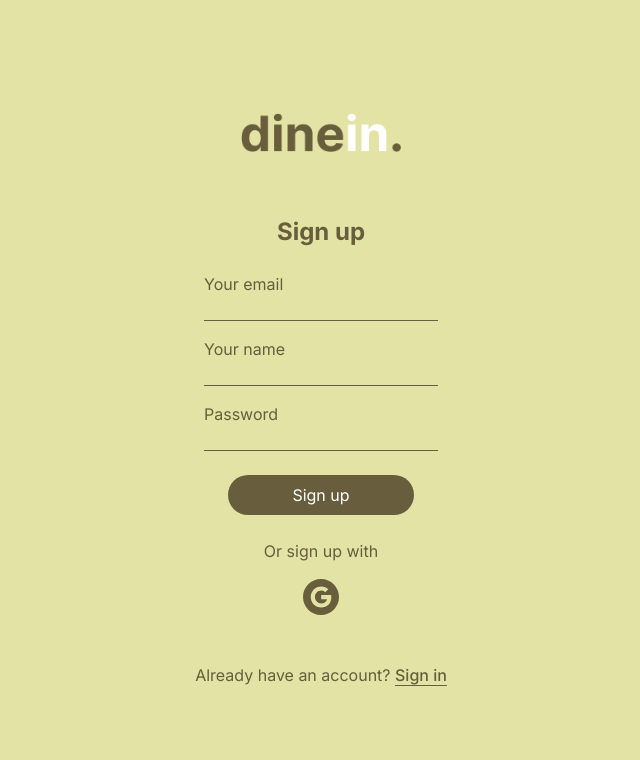
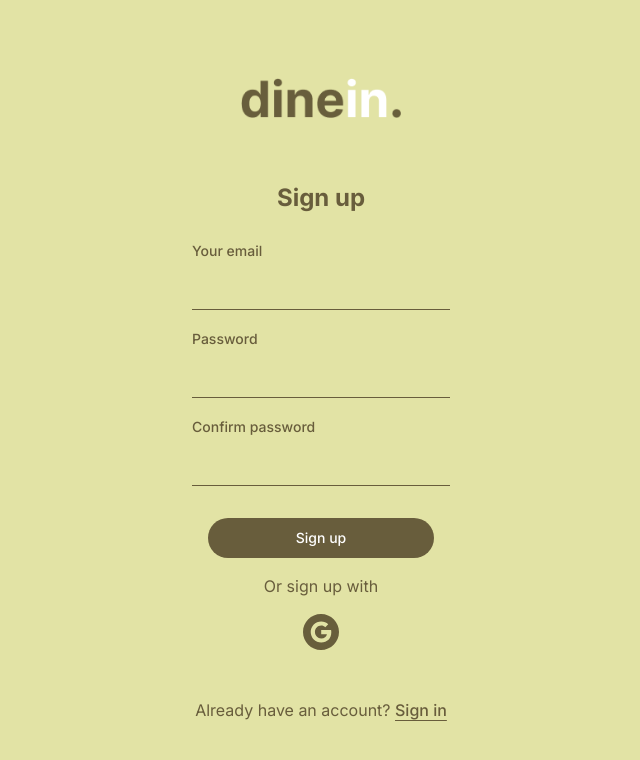
Before and after one commit to nancywu45/dinein, a Next.js app in the folder frontend/: page /signup in a window 1280 px wide. Shown: the top 760 px of the page, without its empty margins (319-959 px from the left). Built offline with nearby package versions, Linux system fonts and the light colour scheme; no server answers.

Commit message:
migrate signup form to shadcn forms

```diff
--- a/frontend/package.json
+++ b/frontend/package.json
@@ -9,10 +9,12 @@
     "lint": "next lint"
   },
   "dependencies": {
+    "@hookform/resolvers": "^3.9.0",
     "@radix-ui/react-dialog": "^1.1.1",
     "@radix-ui/react-dropdown-menu": "^2.1.1",
     "@radix-ui/react-label": "^2.1.0",
     "@radix-ui/react-slot": "^1.1.0",
+    "@supabase/auth-helpers-nextjs": "^0.10.0",
     "@supabase/supabase-js": "^2.45.0",
     "class-variance-authority": "^0.7.0",
     "clsx": "^2.1.1",
@@ -22,9 +24,11 @@
     "next": "14.2.5",
     "react": "^18",
     "react-dom": "^18",
+    "react-hook-form": "^7.52.2",
     "shadcn-ui": "^0.8.0",
     "tailwind-merge": "^2.4.0",
-    "tailwindcss-animate": "^1.0.7"
+    "tailwindcss-animate": "^1.0.7",
+    "zod": "^3.23.8"
   },
   "devDependencies": {
     "@types/node": "^20",
--- a/frontend/src/app/signup/page.tsx
+++ b/frontend/src/app/signup/page.tsx
@@ -1,20 +1,44 @@
 "use client"
 
 import Image from "next/image";
+import Link from "next/link";
 import { useEffect } from "react";
+import { useForm } from "react-hook-form";
+import { zodResolver } from "@hookform/resolvers/zod";
+import { z } from 'zod';
+
 import { supabase } from "../../lib/helper/supabaseClient";
+
 import MaxWidthWrapper from "@/components/MaxWidthWrapper"
+
 import dineInLogo from "../../../public/dinein-logo.png"
 import googleLogo from "../../../public/google_icon.svg"
-import Link from "next/link";
-import { useFormState } from "react-dom";
-import { printTextAction } from "./actions";
+
+import { Form, FormControl, FormField, FormItem, FormLabel, FormMessage } from "@/components/ui/form";
+import { Input } from "@/components/ui/input"
+import { Button } from "@/components/ui/button"
+
+const formSchema = z.object({
+  email: z.string().email(),
+  password: z.string().min(3),
+  passwordConfirm: z.string()
+}).refine((data) => {
+  return data.password === data.passwordConfirm
+}, {
+  message: "Passwords do not match",
+  path: ["passwordConfirm"]
+})
 
 export default function SignUp() {
 
-  const [state, formAction] = useFormState(printTextAction, { errors: {}})
+  const form = useForm<z.infer<typeof formSchema>>({
+    resolver: zodResolver(formSchema),
+    defaultValues: {
+      email: ""
+    }
+  })
 
-  const signUpDefault = async() => {
+  const signUpDefault = async (values: z.infer<typeof formSchema>) => {
     const { data, error } = await supabase.auth.signUp({
       email: 'example@email.com',
       password: 'example-password',
@@ -57,18 +81,50 @@
           priority
         />
         <h2 className="font-bold text-2xl text-left pb-6">Sign up</h2>
-        <form action={formAction} className="flex flex-col">
-          <label htmlFor="email">Your email</label>
-          <input name="email" type="text" className="bg-transparent border-b border-b-primary focus:border-primary" />
-          <span className="text-destructive">{state.errors.email}</span>
-          <label className="pt-4" htmlFor="name">Your name</label>
-          <input name="name" type="text" className="bg-transparent border-b border-b-primary focus:border-primary" />
-          <span className="text-destructive">{state.errors.name}</span>
-          <label className="pt-4" htmlFor="password">Password</label>
-          <input name="password" type="password" className="bg-transparent border-b border-b-primary focus:border-primary" />
-          <span className="text-destructive">{state.errors.password}</span>
-          <button className="py-2 px-10 m-6 bg-primary text-white rounded-full" onClick={signUpDefault}>Sign up</button>
-        </form>
+        <Form {...form}>
+          <form onSubmit={form.handleSubmit(signUpDefault)} className="flex flex-col max-w-full gap-4">
+            <FormField
+              control={form.control}
+              name="email"
+              render={({ field }) => {
+                return <FormItem>
+                  <FormLabel>Your email</FormLabel>
+                  <FormControl className="bg-transparent border-b border-b-primary rounded-none active:rounded-lg focus:rounded-lg">
+                    <Input type="email" {...field}/>
+                  </FormControl>
+                  <FormMessage />
+                </FormItem>
+              }}
+            />
+            <FormField
+              control={form.control}
+              name="password"
+              render={({ field }) => {
+                return <FormItem>
+                  <FormLabel>Password</FormLabel>
+                  <FormControl className="bg-transparent border-b border-b-primary rounded-none active:rounded-lg focus:rounded-lg">
+                    <Input type="password" {...field}/>
+                  </FormControl>
+                  <FormMessage />
+                </FormItem>
+              }}
+            />
+            <FormField
+              control={form.control}
+              name="passwordConfirm"
+              render={({ field }) => {
+                return <FormItem>
+                  <FormLabel>Confirm password</FormLabel>
+                  <FormControl className="bg-transparent border-b border-b-primary rounded-none active:rounded-lg focus:rounded-lg">
+                    <Input type="password" {...field}/>
+                  </FormControl>
+                  <FormMessage />
+                </FormItem>
+              }}
+            />
+            <Button type="submit" className="text-white m-4 rounded-full hover:text-primary hover:border hover:border-primary">Sign up</Button>
+          </form>
+        </Form>
           <p className="pb-4">Or sign up with</p>
           <button onClick={signUpWithGoogle}>
             <Image
--- /dev/null
+++ b/frontend/src/components/ui/form.tsx
@@ -0,0 +1,178 @@
+"use client"
+
+import * as React from "react"
+import * as LabelPrimitive from "@radix-ui/react-label"
+import { Slot } from "@radix-ui/react-slot"
+import {
+  Controller,
+  ControllerProps,
+  FieldPath,
+  FieldValues,
+  FormProvider,
+  useFormContext,
+} from "react-hook-form"
+
+import { cn } from "@/lib/utils"
+import { Label } from "@/components/ui/label"
+
+const Form = FormProvider
+
+type FormFieldContextValue<
+  TFieldValues extends FieldValues = FieldValues,
+  TName extends FieldPath<TFieldValues> = FieldPath<TFieldValues>
+> = {
+  name: TName
+}
+
+const FormFieldContext = React.createContext<FormFieldContextValue>(
+  {} as FormFieldContextValue
+)
+
+const FormField = <
+  TFieldValues extends FieldValues = FieldValues,
+  TName extends FieldPath<TFieldValues> = FieldPath<TFieldValues>
+>({
+  ...props
+}: ControllerProps<TFieldValues, TName>) => {
+  return (
+    <FormFieldContext.Provider value={{ name: props.name }}>
+      <Controller {...props} />
+    </FormFieldContext.Provider>
+  )
+}
+
+const useFormField = () => {
+  const fieldContext = React.useContext(FormFieldContext)
+  const itemContext = React.useContext(FormItemContext)
+  const { getFieldState, formState } = useFormContext()
+
+  const fieldState = getFieldState(fieldContext.name, formState)
+
+  if (!fieldContext) {
+    throw new Error("useFormField should be used within <FormField>")
+  }
+
+  const { id } = itemContext
+
+  return {
+    id,
+    name: fieldContext.name,
+    formItemId: `${id}-form-item`,
+    formDescriptionId: `${id}-form-item-description`,
+    formMessageId: `${id}-form-item-message`,
+    ...fieldState,
+  }
+}
+
+type FormItemContextValue = {
+  id: string
+}
+
+const FormItemContext = React.createContext<FormItemContextValue>(
+  {} as FormItemContextValue
+)
+
+const FormItem = React.forwardRef<
+  HTMLDivElement,
+  React.HTMLAttributes<HTMLDivElement>
+>(({ className, ...props }, ref) => {
+  const id = React.useId()
+
+  return (
+    <FormItemContext.Provider value={{ id }}>
+      <div ref={ref} className={cn("space-y-2", className)} {...props} />
+    </FormItemContext.Provider>
+  )
+})
+FormItem.displayName = "FormItem"
+
+const FormLabel = React.forwardRef<
+  React.ElementRef<typeof LabelPrimitive.Root>,
+  React.ComponentPropsWithoutRef<typeof LabelPrimitive.Root>
+>(({ className, ...props }, ref) => {
+  const { error, formItemId } = useFormField()
+
+  return (
+    <Label
+      ref={ref}
+      className={cn(error && "text-destructive", className)}
+      htmlFor={formItemId}
+      {...props}
+    />
+  )
+})
+FormLabel.displayName = "FormLabel"
+
+const FormControl = React.forwardRef<
+  React.ElementRef<typeof Slot>,
+  React.ComponentPropsWithoutRef<typeof Slot>
+>(({ ...props }, ref) => {
+  const { error, formItemId, formDescriptionId, formMessageId } = useFormField()
+
+  return (
+    <Slot
+      ref={ref}
+      id={formItemId}
+      aria-describedby={
+        !error
+          ? `${formDescriptionId}`
+          : `${formDescriptionId} ${formMessageId}`
+      }
+      aria-invalid={!!error}
+      {...props}
+    />
+  )
+})
+FormControl.displayName = "FormControl"
+
+const FormDescription = React.forwardRef<
+  HTMLParagraphElement,
+  React.HTMLAttributes<HTMLParagraphElement>
+>(({ className, ...props }, ref) => {
+  const { formDescriptionId } = useFormField()
+
+  return (
+    <p
+      ref={ref}
+      id={formDescriptionId}
+      className={cn("text-sm text-muted-foreground", className)}
+      {...props}
+    />
+  )
+})
+FormDescription.displayName = "FormDescription"
+
+const FormMessage = React.forwardRef<
+  HTMLParagraphElement,
+  React.HTMLAttributes<HTMLParagraphElement>
+>(({ className, children, ...props }, ref) => {
+  const { error, formMessageId } = useFormField()
+  const body = error ? String(error?.message) : children
+
+  if (!body) {
+    return null
+  }
+
+  return (
+    <p
+      ref={ref}
+      id={formMessageId}
+      className={cn("text-sm font-medium text-destructive", className)}
+      {...props}
+    >
+      {body}
+    </p>
+  )
+})
+FormMessage.displayName = "FormMessage"
+
+export {
+  useFormField,
+  Form,
+  FormItem,
+  FormLabel,
+  FormControl,
+  FormDescription,
+  FormMessage,
+  FormField,
+}
--- a/frontend/src/components/ui/input.tsx
+++ b/frontend/src/components/ui/input.tsx
@@ -11,7 +11,7 @@
       <input
         type={type}
         className={cn(
-          "flex h-10 w-full rounded-md border border-input bg-background px-3 py-2 text-sm ring-offset-background file:border-0 file:bg-transparent file:text-sm file:font-medium placeholder:text-muted-foreground focus-visible:outline-none focus-visible:ring-2 focus-visible:ring-ring focus-visible:ring-offset-2 disabled:cursor-not-allowed disabled:opacity-50",
+          "flex h-10 w-full rounded-md border-input bg-background px-3 py-2 ring-offset-background file:border-0 file:bg-transparent file:text-sm file:font-medium placeholder:text-muted-foreground focus-visible:outline-none focus-visible:ring-2 focus-visible:ring-ring focus-visible:ring-offset-2 disabled:cursor-not-allowed disabled:opacity-50",
           className
         )}
         ref={ref}
```
Also changed, not shown: 1 other file (tests, documents, lock files or other folders).
